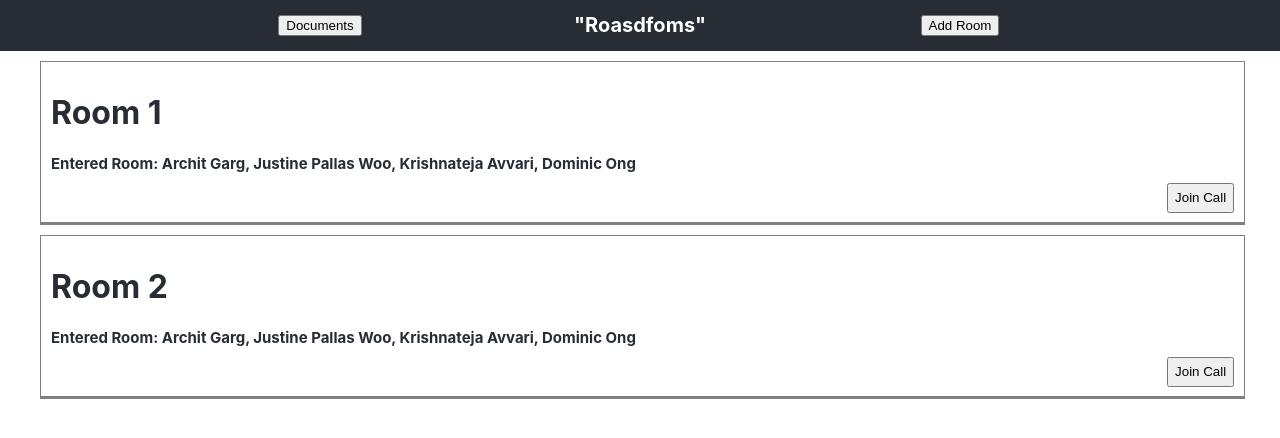
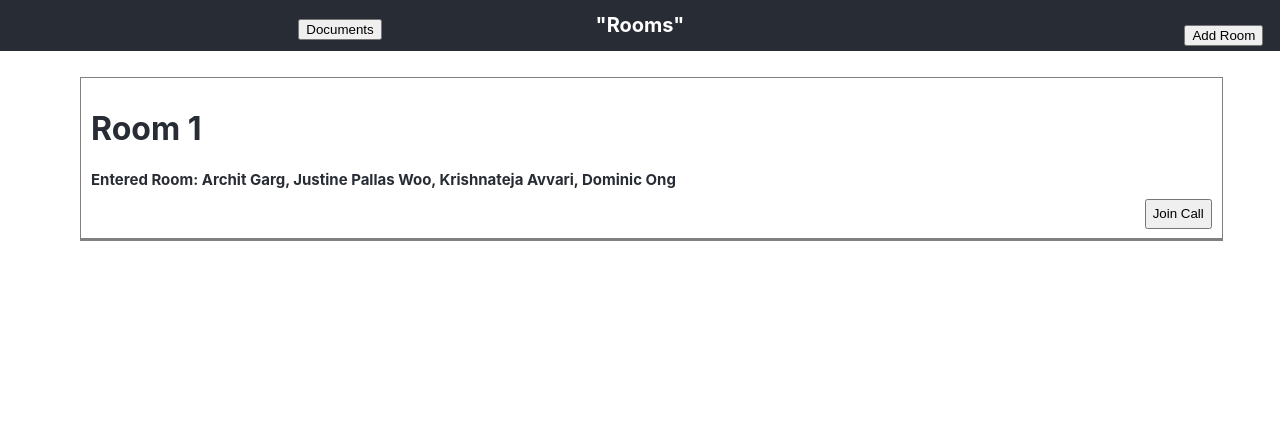
Before and after one commit to justinewoo/Bean2, a React (Create React App) app: page /rooms in a window 1280 px wide. Both pictures are taken after a click on the button "Add Room". Shown: the top 438 px of the page. Built offline with nearby package versions, Linux system fonts and the light colour scheme.

Commit message:
good beans

```diff
--- a/src/rooms.css
+++ b/src/rooms.css
@@ -36,7 +36,7 @@
   margin-top: 10px;
   margin-left: 40px;
   margin-right: 40px;
-    width: 94%;
+  width: 92%;
   height: 150px;
   color: #282c34;
 }
--- /dev/null
+++ b/src/screens/Items.js
@@ -0,0 +1,31 @@
+import React, {Component} from "react";
+
+class Items extends Component {
+constructor (props){
+    super(props);
+    this.createTask = this.createTask.bind(this);
+}
+
+
+    createTask(item){
+
+        return <div
+                key = {item.key}>{item.text}</div>
+
+
+    }
+
+
+    render (){
+        var todoEntries = this.props.entries;
+        var listItems = todoEntries.map(this.createTask);
+
+        return (
+            <ul className = "theList">
+            {listItems}
+            </ul>
+        );
+    }
+};
+
+export default Items;
--- a/src/screens/rooms.js
+++ b/src/screens/rooms.js
@@ -1,33 +1,20 @@
-import React, { Component } from "react";
-import '../rooms.css';
+import React , {Component} from "react";
+import Items from "./Items";
+import "../rooms.css";
+class Rooms extends Component {
+    constructor(props){
+        super(props);
+        this.state = {
+            items:[],
+            count: 1
+        };
+        this.addItem = this.addItem.bind(this);
+    }
 
-class Rooms extends Component {
-  render() {
-    return (
-
-      <div
-      	className = "App-contact"
-      >
-
-
-      	<div
-      		className = "Rooms-header"
-
-
-      	>
-      		<h1
-			>
-			"Roasdfoms"</h1>
-			<button
-				style = {{ position: "absolute", marginLeft: 640
-					}}
-				>Add Room</button>
-			<button
-				style = {{ position: "absolute", marginLeft:-640 }}
-				>Documents </button>
-      	</div>
-
-		<div
+    addItem(e){
+        if (true){
+            var newItem = {
+                text: <div
  			className = "App-c"
 		>
 		<h1
@@ -35,7 +22,7 @@ class Rooms extends Component {
 				paddingLeft: 10
 		}}
 		>
-			Room 1</h1>
+			Room {this.state.count}</h1>
 		<h1
 			style = {{
 				paddingLeft: 10,
@@ -62,43 +49,55 @@ class Rooms extends Component {
 		</div>
 
 
-		</div>
+		</div>,
+                key: Date.now()
+            };
+            this.setState((prevState)=>{
+
+                return {
+                    items: prevState.items.concat(newItem)
+                };
+            });
+            this._inputElement.value = "";
+        }
+        this.setState({
+    		count: this.state.count + 1
+    	});
+
+        console.log(this.state.item);
+        e.preventDefault();
+
+    }
+
+
+
+    render(){
+        return (
+      <div className = "App-contact" >
+
       	<div
- 			className = "App-c"
+      		className = "Rooms-header"
+
+
       	>
       		<h1
-			style = {{
-				paddingLeft: 10
+			>
+			"Rooms"</h1>
+			<form onSubmit = {this.addItem}>
+			<button
+				style = {{ position: "absolute", marginLeft: 500,
 					}}
-		>
-			Room 2</h1>
-		<h1
-			style = {{
-				paddingLeft: 10,
-				fontSize: 15
-			}}
-		>
-			Entered Room: Archit Garg, Justine Pallas Woo, Krishnateja Avvari, Dominic Ong
-
-		</h1>
-		<div
-			style = {{
-				display: "flex",
-				justifyContent: "flex-end"
-				}}
-		>
+				type = "submit" onClick = {(a)=>this._inputElement = a} >Add Room</button>
+			</form>
+			<div style = {{marginTop: 10}}></div>
 			<button
-				style= {{
-
-					marginRight: 10,
-					height: 30,
-					marginBottom: 20
-				}}
-			>Join Call</button>
+				style = {{ position: "absolute", marginLeft:-600, marginTop: 8}}
+				>Documents </button>
       	</div>
+      			<Items entries={this.state.items}/>
 
 
-		</div>
+
 
 
 
```
Lines whose indentation alone changed are shown as unchanged.
